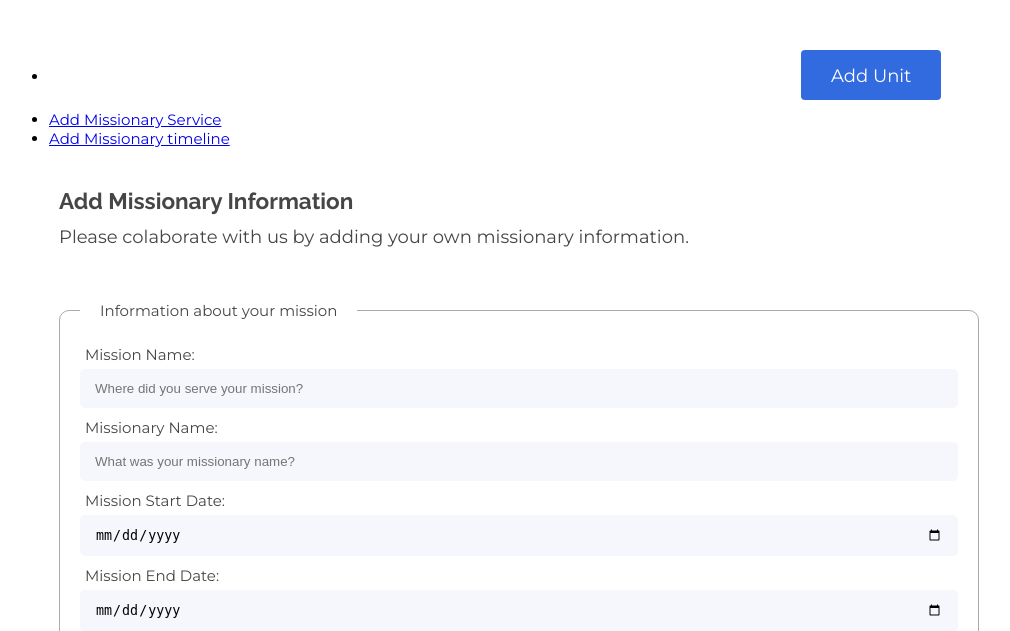
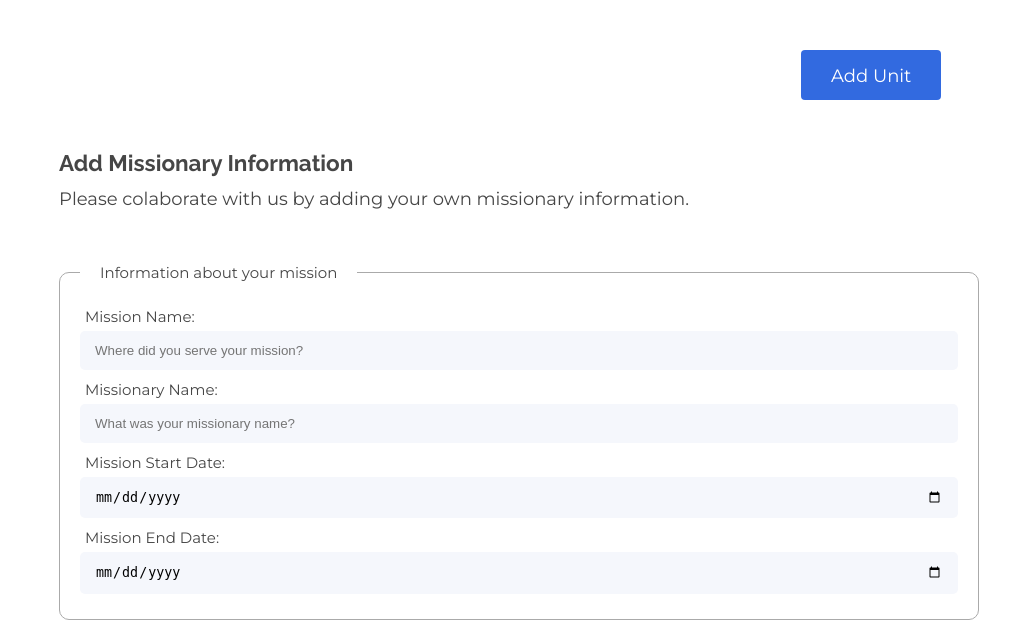
Before and after one commit to leonidasyopan/meSSION, a PHP site: page /add-info.php in a window 1280 px wide. Shown: the part 106-737 px from the top of the page, without its empty margins (121-1131 px from the left). Run offline with PHP 8.4, Linux system fonts and the light colour scheme; some libraries are stand-ins or nearby versions.

Commit message:
removed 2 buttons from add-info.php

```diff
--- a/web/add-info.php
+++ b/web/add-info.php
@@ -20,11 +20,7 @@ session_start();
     <main>
         <section  class="content-width">
 
-            <ul>
-                <li><a href="add-unit.php" id="add-unit-button">Add Unit</a></li>
-                <li><a href="add-m-service.php" id="add-m-service-button">Add Missionary Service</a></li>
-                <li><a href="add-m-timeline.php" id="add-m-timline-button">Add Missionary timeline</a></li>
-            </ul>
+            <a href="add-unit.php" id="add-unit-button">Add Unit</a>
 
 
 
@@ -131,7 +127,7 @@ session_start();
                     $transferEnd = htmlspecialchars($_POST['transferEnd']);
                     echo '<p>' . $transferEnd . '</p>';
 
-                    $stmt = $db->prepare("INSERT INTO missionary_service (user_id, missionary_title, mission_local, mission_start, mission_end) VALUES (CURRVAL('users_s1'), :missionary_title, :mission_local, :mission_start, :mission_end);");
+                    $stmt = $db->prepare("INSERT INTO missionary_service (users_id, missionary_title, mission_local, mission_start, mission_end) VALUES (CURRVAL('users_users_id_seq'), :missionary_title, :mission_local, :mission_start, :mission_end);");
                     $stmt->bindValue(':missionary_title', $missionaryTitle, PDO::PARAM_STR);
                     $stmt->bindValue(':mission_local', $missionLocal, PDO::PARAM_STR);
                     $stmt->bindValue(':mission_start', $missionStart, PDO::PARAM_STR);
@@ -141,7 +137,7 @@ session_start();
 
                     echo '<p>Insert missionary service done</p>';
 
-                    $stmt = $db->prepare("INSERT INTO unit (unit_id, unit_number, unit_name, stake_name, city, state, country) VALUES (NEXTVAL('unit_s1'), :unit_number, :unit_name, :stake_name, :city, :state, :country);");
+                    $stmt = $db->prepare("INSERT INTO unit (unit_id, unit_number, unit_name, stake_name, city, state, country) VALUES (NEXTVAL('unit_unit_id_seq'), :unit_number, :unit_name, :stake_name, :city, :state, :country);");
                     $stmt->bindValue(':unit_number', $unitNumber, PDO::PARAM_INT);
                     $stmt->bindValue(':unit_name', $unitName, PDO::PARAM_STR);
                     $stmt->bindValue(':stake_name', $stakeName, PDO::PARAM_STR);
@@ -152,7 +148,7 @@ session_start();
 
                     echo '<p>Insert unit done</p>';
 
-                    $stmt = $db->prepare("INSERT INTO public.missionary_timeline (user_id, unit_id, companion_name, transfer_start, transfer_end) VALUES (CURRVAL('users_s1'), CURRVAL('unit_s1'), :companion_name, :transfer_start, :transfer_end);");
+                    $stmt = $db->prepare("INSERT INTO missionary_timeline (users_id, unit_id, companion_name, transfer_start, transfer_end) VALUES (CURRVAL('users_users_id_seq'), CURRVAL('unit_unit_id_seq'), :companion_name, :transfer_start, :transfer_end);");
                     $stmt->bindValue(':companion_name', $companionName, PDO::PARAM_STR);
                     $stmt->bindValue(':transfer_start', $transferStart, PDO::PARAM_STR);
                     $stmt->bindValue(':transfer_end', $transferEnd, PDO::PARAM_STR);$stmt->execute();
--- a/web/add-m-service.php
+++ b/web/add-m-service.php
@@ -67,13 +67,12 @@ session_start();
                     $missionEnd = htmlspecialchars($_POST['missionEnd']);
                     echo '<p>' . $missionEnd . '</p>';
 
-                    $stmt = $db->prepare("INSERT INTO missionary_service (user_id, missionary_title, mission_local, mission_start, mission_end) VALUES (CURRVAL('users_s1'), :missionary_title, :mission_local, :mission_start, :mission_end);");
+                    $stmt = $db->prepare("INSERT INTO public.missionary_service (users_id, missionary_title, mission_local, mission_start, mission_end) VALUES (CURRVAL('users_users_id_seq'), :missionary_title, :mission_local, :mission_start, :mission_end);");
                     $stmt->bindValue(':missionary_title', $missionaryTitle, PDO::PARAM_STR);
                     $stmt->bindValue(':mission_local', $missionLocal, PDO::PARAM_STR);
                     $stmt->bindValue(':mission_start', $missionStart, PDO::PARAM_STR);
                     $stmt->bindValue(':mission_end', $missionEnd, PDO::PARAM_STR);
                     $stmt->execute();
-
 
                     echo '<p>Insert missionary service done</p>';
 
--- a/web/add-unit.php
+++ b/web/add-unit.php
@@ -26,7 +26,7 @@ session_start();
 
                 <p>Please colaborate with us by adding your own missionary information.</p>
 
-                <form action="add-unit-only.php" method="post" id="add-unit-form">
+                <form action="add-unit.php" method="post" id="add-unit-form">
 
                     <fieldset>
 
@@ -79,7 +79,7 @@ session_start();
                     $stakeCountry = htmlspecialchars($_POST['stakeCountry']);
                     echo '<p>' . $stakeCountry . '</p>';
 
-                    $stmt = $db->prepare("INSERT INTO public.unit (unit_id, unit_number, unit_name, stake_name, city, state, country) VALUES (NEXTVAL('unit_s1'), :unit_number, :unit_name, :stake_name, :city, :state, :country);");
+                    $stmt = $db->prepare("INSERT INTO public.unit (unit_id, unit_number, unit_name, stake_name, city, state, country) VALUES (NEXTVAL('unit_unit_id_seq'), :unit_number, :unit_name, :stake_name, :city, :state, :country);");
                     $stmt->bindValue(':unit_number', $unitNumber, PDO::PARAM_INT);
                     $stmt->bindValue(':unit_name', $unitName, PDO::PARAM_STR);
                     $stmt->bindValue(':stake_name', $stakeName, PDO::PARAM_STR);
```
